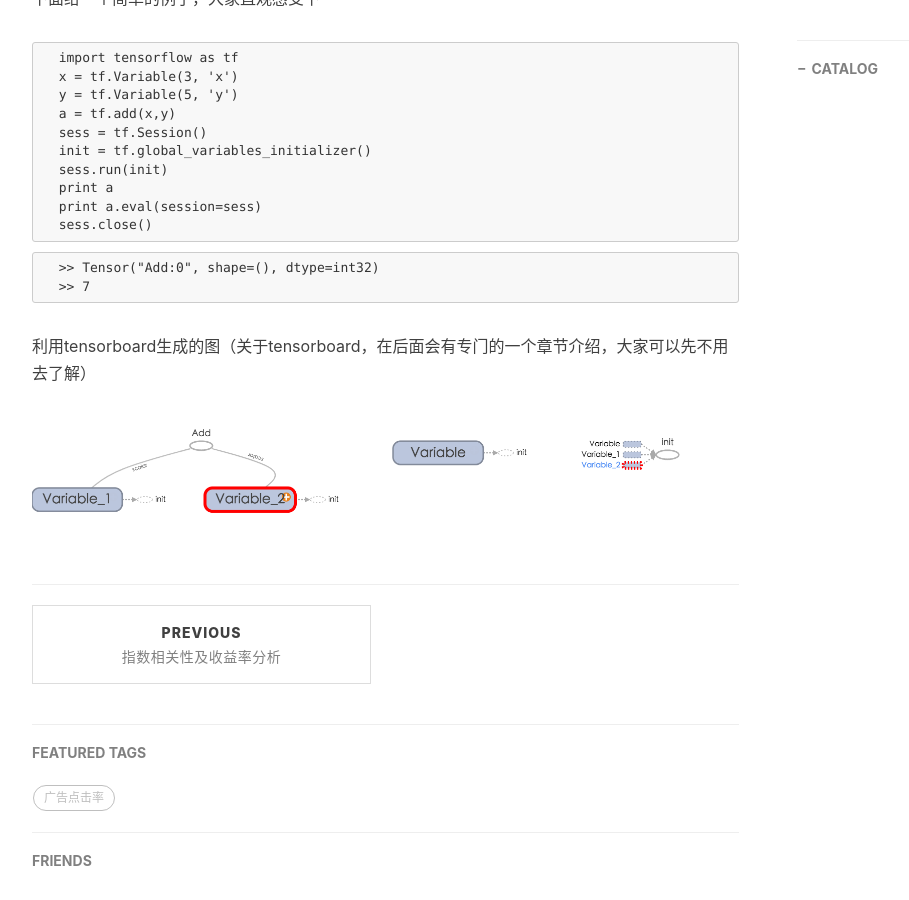
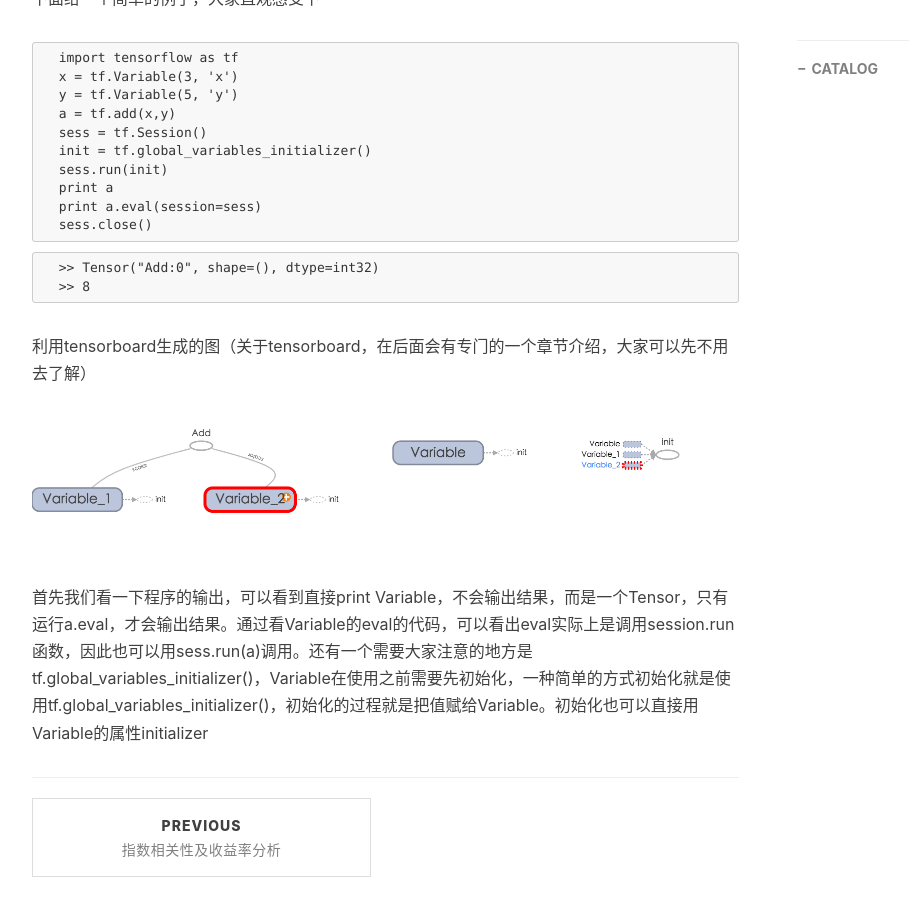
Before and after one commit to tongming/tongming.github.io, a Jekyll site: the page built from _posts/2017-08-16-tensorflow-chapter1.md, in a window 1280 px wide and 900 px high, scrolled down 1098 px. Shown: the whole window, without its empty margins (233-1142 px from the left). Built offline with Jekyll 4.4.1, drawn with Linux system fonts in a browser that asks for light colours; nearby versions of some CDN libraries; comment, search, counter and statistics services are not loaded.

Commit message:
add new content

````diff
--- a/_posts/2017-08-16-tensorflow-chapter1.md
+++ b/_posts/2017-08-16-tensorflow-chapter1.md
@@ -35,7 +35,9 @@ tf.Variable是非常常用的一种Tensor，顾名思义，Varible就是可以
 ```
 ```
   >> Tensor("Add:0", shape=(), dtype=int32)
-  >> 7
+  >> 8
 ```
 利用tensorboard生成的图（关于tensorboard，在后面会有专门的一个章节介绍，大家可以先不用去了解）
 ![avatar](/img/tensor_cha1.png)
+
+首先我们看一下程序的输出，可以看到直接print Variable，不会输出结果，而是一个Tensor，只有运行a.eval，才会输出结果。通过看Variable的eval的代码，可以看出eval实际上是调用session.run函数，因此也可以用sess.run(a)调用。还有一个需要大家注意的地方是tf.global_variables_initializer()，Variable在使用之前需要先初始化，一种简单的方式初始化就是使用tf.global_variables_initializer()，初始化的过程就是把值赋给Variable。初始化也可以直接用Variable的属性initializer
````
